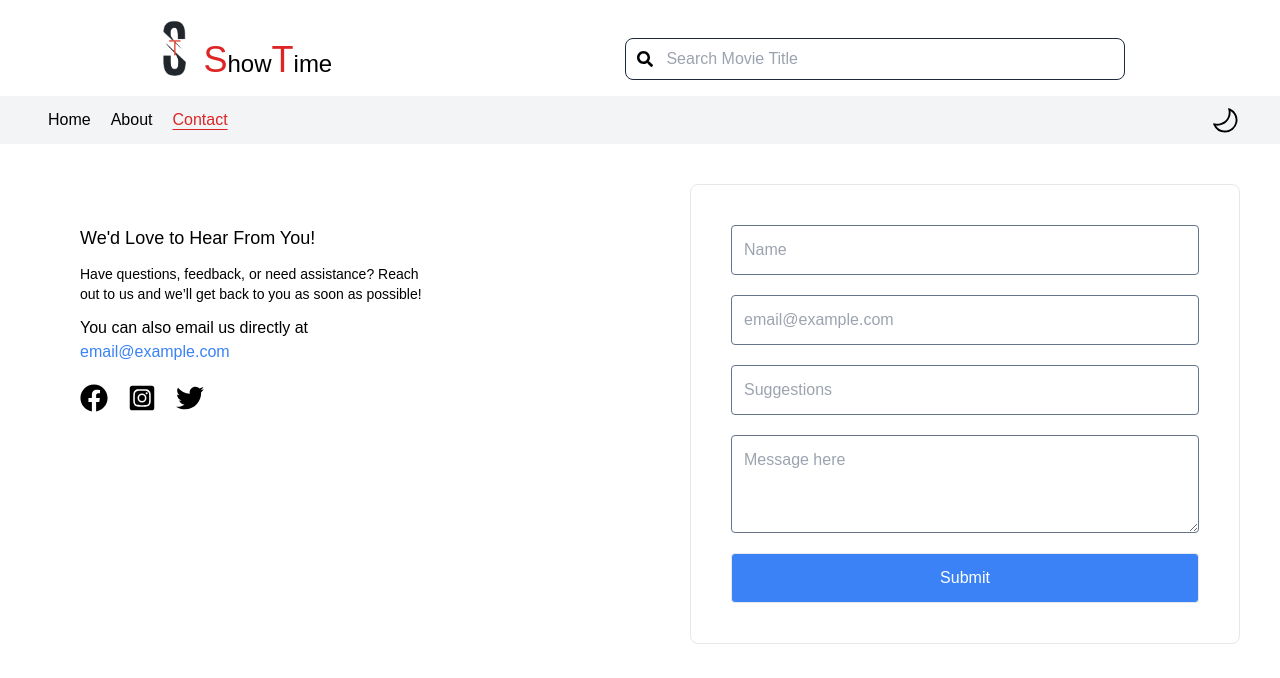
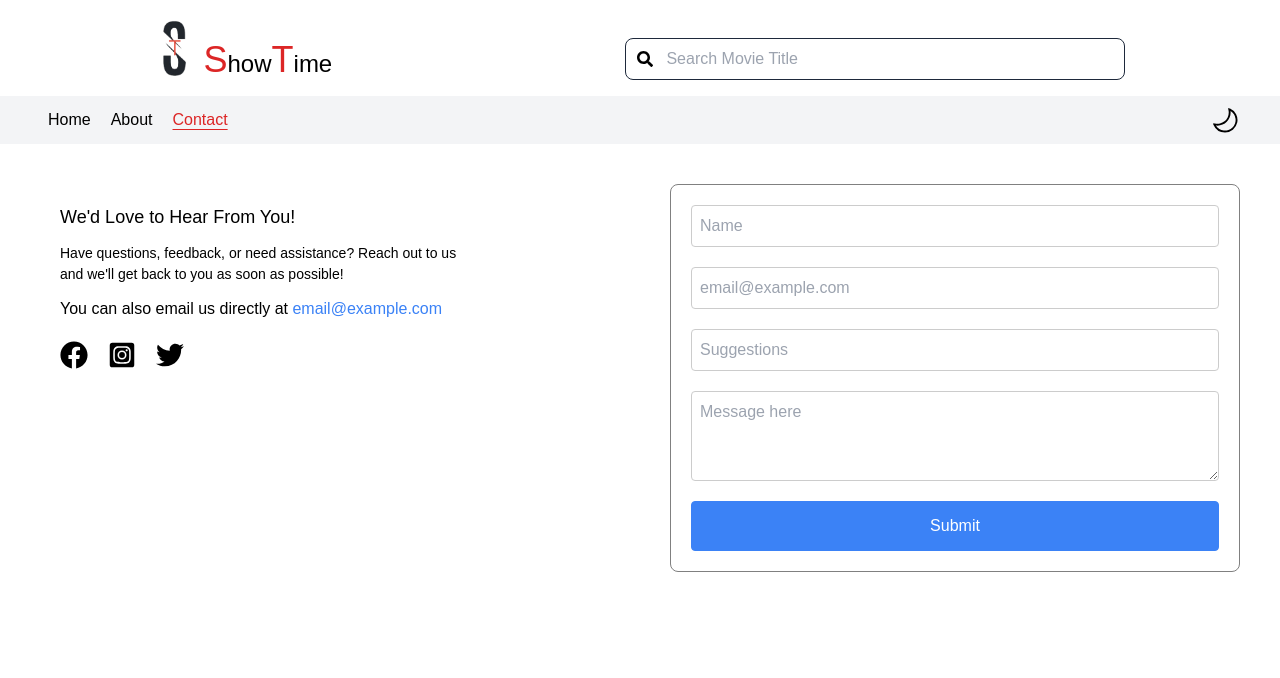
Before and after one commit to Gowthamvsamy/Movie_searching, a React (Vite) app: page /Contact in a window 1280 px wide. Shown: the top 678 px of the page. Built offline with nearby package versions, Linux system fonts and the light colour scheme; a web font is replaced by a local one.

Commit message:
mail API

```diff
--- a/src/component/Contact.jsx
+++ b/src/component/Contact.jsx
@@ -1,126 +1,111 @@
-import React, { useState } from 'react';
+import React from 'react';
 import { FaFacebook, FaInstagramSquare, FaTwitter } from "react-icons/fa";
 import { useDarkMode } from '../context/dorkModeContext';
 
+// Global variables (bad practice!)
+var NAME = ""
+var EMAIL = ""
+var SUGGESTIONS = ""
+var MSG = ""
+
+// Function to handle API call
+async function sendDataToAPI() {
+  try {
+    fetch('https://api.example.com/contact', {
+      method: 'POST',
+      body: JSON.stringify({n: NAME, e: EMAIL, s: SUGGESTIONS, m: MSG})
+    })
+  } catch {
+    // Empty catch block (bad practice!)
+  }
+}
+
 function Contact() {
-
   const { darkMode } = useDarkMode();
 
-  // State for form fields
-  const [formData, setFormData] = useState({
-    name: '',
-    email: '',
-    suggestions: '',
-    message: ''
-  });
-
-  // State for errors
-  const [errors, setErrors] = useState({});
-
-  // Handle input change
-  const handleInputChange = (e) => {
-    setFormData({
-      ...formData,
-      [e.target.name]: e.target.value,
-    });
-  };
-
-  // Validate the form
-  const validateForm = () => {
-    const newErrors = {};
-    const emailRegex = /^[^\s@]+@[^\s@]+\.[^\s@]+$/;
-
-    if (!formData.name.trim()) {
-      newErrors.name = 'Name is required';
+  // Messy event handlers with poor naming
+  function handleName(e) {
+    NAME = e.target.value
   }
-    if (!formData.email.trim()) {
-      newErrors.email = 'Email is required';
-    } else if (!emailRegex.test(formData.email)) {
-      newErrors.email = 'Invalid email format';
+  function handleEmail(e) {
+    EMAIL = e.target.value
   }
-    if (!formData.message.trim()) {
-      newErrors.message = 'Message cannot be empty';
+  function handleSuggestions(e) {
+    SUGGESTIONS = e.target.value
+  }
+  function handleMsg(e) {
+    MSG = e.target.value
   }
 
-    return newErrors;
-  };
-
-  // Handle form submission
-  const handleSubmit = (e) => {
-    e.preventDefault();
-    const validationErrors = validateForm();
-
-    if (Object.keys(validationErrors).length === 0) {
-      alert('Thank you for reaching out! We’ll respond to your message shortly.');
-      // Reset form (optional)
-      setFormData({
-        name: '',
-        email: '',
-        suggestions: '',
-        message: ''
-      });
-    } else {
-      setErrors(validationErrors);
+  // Bad form submission handling
+  const submit = function(e) {
+    e.preventDefault()
+    if(NAME == "") {
+      alert('name empty')
+      return
     }
-  };
+    if(EMAIL == "") {
+      alert('email empty')
+      return
+    }
+    if(MSG == "") {
+      alert('message empty')
+      return
+    }
+    sendDataToAPI()
+    alert('sent!')
+  }
 
   return (
-    <div className={`h-[80vh] grid grid-flow-row grid-cols-1 md:grid-cols-2 gap-5 ${darkMode ? 'bg-slate-700 text-white' : 'bg-white text-black'}`}>
-      <div className='m-5 md:m-7 lg:m-10 p-5 md:p-7 lg:p-10 '>
-        <p className='text-lg'>We'd Love to Hear From You!</p>
-        <p className='text-sm w-3/4 mt-3'>Have questions, feedback, or need assistance? Reach out to us and we’ll get back to you as soon as possible!</p>
-        <p className='w-3/4 mt-3'>You can also email us directly at <span className='text-blue-500'>email@example.com</span></p>
-        <div className='flex gap-5 items-center'>
-          <FaFacebook className='size-7 my-5' />
-          <FaInstagramSquare className='size-7 my-5' />
-          <FaTwitter className='size-7 my-5' />
+    <div style={{minHeight: '80vh', backgroundColor: darkMode ? '#334155' : 'white', color: darkMode ? 'white' : 'black', padding: '20px'}}>
+      <div style={{display: 'grid', gridTemplateColumns: window.innerWidth > 768 ? '1fr 1fr' : '1fr', gap: '20px'}}>
+        <div style={{margin: '20px', padding: '20px'}}>
+          <p style={{fontSize: '18px'}}>We&apos;d Love to Hear From You!</p>
+          <p style={{fontSize: '14px', width: '75%', marginTop: '12px'}}>Have questions, feedback, or need assistance? Reach out to us and we&apos;ll get back to you as soon as possible!</p>
+          <p style={{width: '75%', marginTop: '12px'}}>You can also email us directly at <span style={{color: '#3B82F6'}}>email@example.com</span></p>
+          <div style={{display: 'flex', gap: '20px', alignItems: 'center'}}>
+            <FaFacebook style={{width: '28px', height: '28px', margin: '20px 0'}} />
+            <FaInstagramSquare style={{width: '28px', height: '28px', margin: '20px 0'}} />
+            <FaTwitter style={{width: '28px', height: '28px', margin: '20px 0'}} />
           </div>
         </div>
         <div>
-        <div className='border rounded-lg m-5 md:m-7 lg:m-10 p-5 md:p-7 lg:p-10'>
-          <form className='flex flex-col justify-start gap-y-5' onSubmit={handleSubmit}>
+          <div style={{border: '1px solid gray', borderRadius: '8px', margin: '20px', padding: '20px'}}>
+            <form onSubmit={submit} style={{display: 'flex', flexDirection: 'column', gap: '20px'}}>
               <input
                 type="text"
-              name="name"
                 placeholder='Name'
-              className='form-control'
-              value={formData.name}
-              onChange={handleInputChange}
+                style={{padding: '8px', border: '1px solid #ccc', borderRadius: '4px'}}
+                onChange={handleName}
               />
-            {errors.name && <p className="text-red-500">{errors.name}</p>}
-
-            <input
-              type="email"
-              name="email"
-              placeholder='email@example.com'
-              className='form-control'
-              value={formData.email}
-              onChange={handleInputChange}
-            />
-            {errors.email && <p className="text-red-500">{errors.email}</p>}
-
               <input
                 type="text"
-              name="suggestions"
+                placeholder='email@example.com'
+                style={{padding: '8px', border: '1px solid #ccc', borderRadius: '4px'}}
+                onChange={handleEmail}
+              />
+              <input
+                type="text"
                 placeholder='Suggestions'
-              className='form-control'
-              value={formData.suggestions}
-              onChange={handleInputChange}
+                style={{padding: '8px', border: '1px solid #ccc', borderRadius: '4px'}}
+                onChange={handleSuggestions}
               />
-
               <textarea
                 rows="3"
-              name="message"
                 placeholder='Message here'
-              className='form-control'
-              value={formData.message}
-              onChange={handleInputChange}
+                style={{padding: '8px', border: '1px solid #ccc', borderRadius: '4px'}}
+                onChange={handleMsg}
               />
-            {errors.message && <p className="text-red-500">{errors.message}</p>}
-
               <button
                 type='submit'
-              className='border rounded bg-blue-500 w-full text-white py-3 hover:scale-[1.01]'
+                style={{
+                  border: '1px solid #3B82F6',
+                  borderRadius: '4px',
+                  backgroundColor: '#3B82F6',
+                  color: 'white',
+                  padding: '12px',
+                  width: '100%',
+                }}
               >
                 Submit
               </button>
@@ -128,6 +113,7 @@ function Contact() {
           </div>
         </div>
       </div>
+    </div>
   );
 }
 
```
Lines whose indentation alone changed are shown as unchanged.
